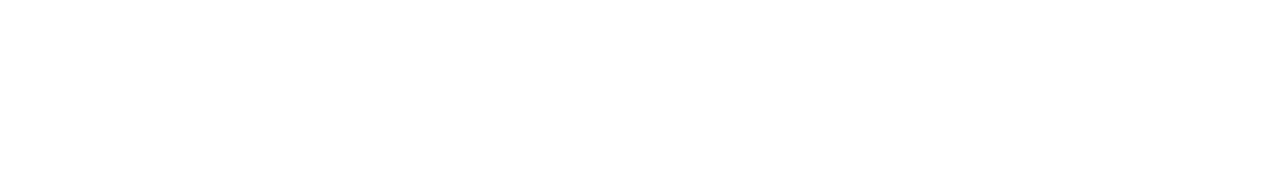
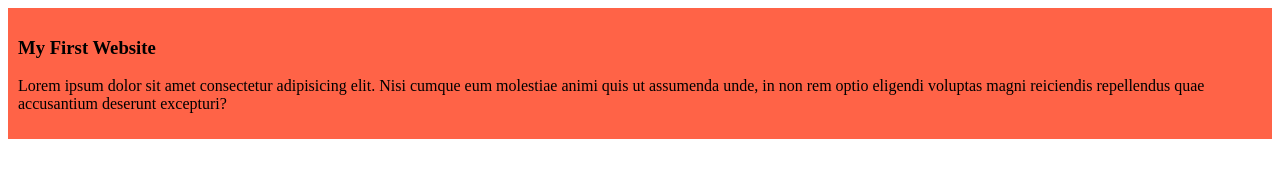
Before and after one commit to TamimAhmedCD/my-third-github-repo, a plain HTML site: page index.html in a window 1280 px wide. Drawn offline with Linux system fonts and the light colour scheme.

Commit message:
my third commit

```diff
--- a/index.html
+++ b/index.html
@@ -4,8 +4,12 @@
     <meta charset="UTF-8">
     <meta name="viewport" content="width=device-width, initial-scale=1.0">
     <title>My Third Github Repo</title>
+    <link rel="stylesheet" href="./style.css">
 </head>
 <body>
-
+    <div>
+        <h3>My First Website</h3>
+        <p>Lorem ipsum dolor sit amet consectetur adipisicing elit. Nisi cumque eum molestiae animi quis ut assumenda unde, in non rem optio eligendi voluptas magni reiciendis repellendus quae accusantium deserunt excepturi?</p>
+    </div>
 </body>
 </html>
--- /dev/null
+++ b/style.css
@@ -0,0 +1,4 @@
+div{
+    background-color: tomato;
+    padding: 10px;
+}
```
